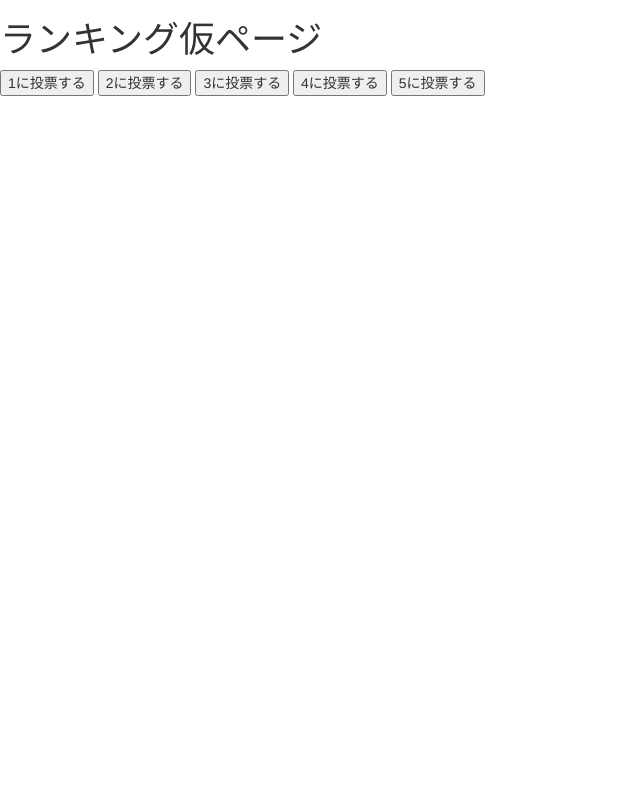
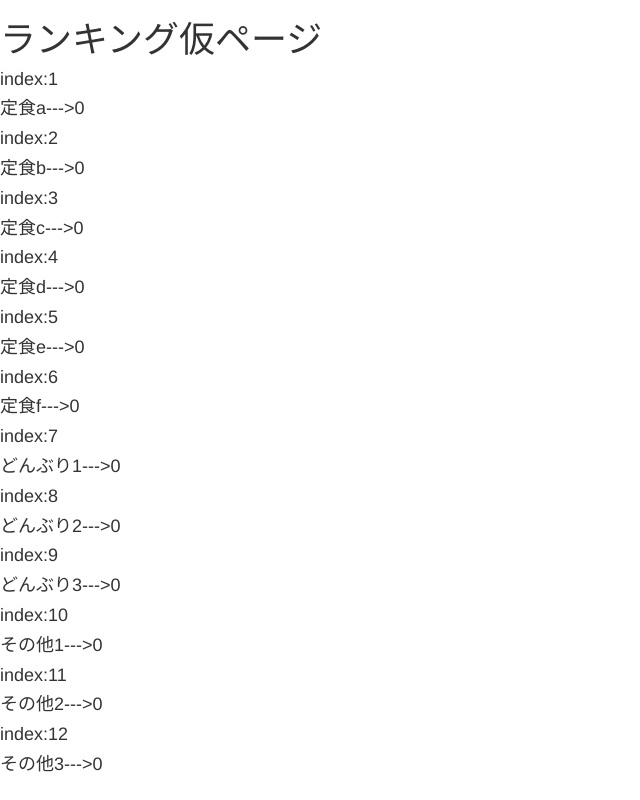
Before and after one commit to NEETFUTURE/portal_site, a Flask app: page /rank in a window 1280 px wide. Shown: the whole page, without its empty margins (0-640 px from the left). Run offline with Flask 2, Linux system fonts and the light colour scheme; some libraries are stand-ins or nearby versions.

Commit message:
データベースの表示テスト

```diff
--- a/app.py
+++ b/app.py
@@ -12,12 +12,71 @@ from datetime import datetime as dtime
 import traceback
 import sys
 
+from sqlalchemy import create_engine, Column
+from sqlalchemy.types import Integer, String
+from sqlalchemy.orm import sessionmaker
+from sqlalchemy.ext.declarative import declarative_base
+from sqlalchemy import desc, asc
+
+
+Base = declarative_base()
+
+class Higawari(Base):
+    __tablename__ = "higawari"
+    id = Column(Integer(), primary_key=True)
+    time = Column(String(), nullable=False)
+    a   = Column(String(), nullable=False)
+    b   = Column(String(), nullable=False)
+    c   = Column(String(), nullable=False)
+    d   = Column(String(), nullable=False)
+    e   = Column(String(), nullable=False)
+    f   = Column(String(), nullable=False)
+    d1  = Column(String(), nullable=False)
+    d2  = Column(String(), nullable=False)
+    d3  = Column(String(), nullable=False)
+    e1  = Column(String())
+    e2  = Column(String())
+    e3  = Column(String())
+
+    vote_a  = Column(Integer(), default=0)
+    vote_b  = Column(Integer(), default=0)
+    vote_c  = Column(Integer(), default=0)
+    vote_d  = Column(Integer(), default=0)
+    vote_e  = Column(Integer(), default=0)
+    vote_f  = Column(Integer(), default=0)
+    vote_d1 = Column(Integer(), default=0)
+    vote_d2 = Column(Integer(), default=0)
+    vote_d3 = Column(Integer(), default=0)
+    vote_e1 =  Column(Integer(), default=0)
+    vote_e2 =  Column(Integer(), default=0)
+    vote_e3 =  Column(Integer(), default=0)
+
+
 CAROUSEL = 'carousel.db'
 HIGAWARI = 'higawari.db'
 OPINION = 'opinion.db'
 OSIRASE = 'osirase.db'
 UPLOADDIR = "upload_picture"
 
+engine = create_engine("sqlite:///%s"%HIGAWARI, echo=True)
+Session = sessionmaker(bind=engine)
+session = Session()
+
+# higawari1 = Higawari(time="2015/2/21",
+#                      a="定食a",
+#                      b="定食b",
+#                      c="定食c",
+#                      d="定食d",
+#                      e="定食e",
+#                      f="定食f",
+#                      d1="どんぶり1",
+#                      d2="どんぶり2",
+#                      d3="どんぶり3",
+#                      e1="その他1",
+#                      e2="その他2",
+#                      e3="その他3")
+# session.add(higawari1)
+# session.commit()
 
 
 app = Flask(__name__)
@@ -36,7 +95,22 @@ def higawari():
 
 @app.route("/rank")
 def rank():
-    return render_template("rank.html")
+    h = session.query(Higawari).filter_by(id=1).first()
+    time = h.time
+    # menu = [h.a,h.b,h.c,h.d,h.e,h.f,
+    #         h.d1,h.d2,h.d3,
+    #         h.e1,h.e2,h.e3]
+    # vote = [h.vote_a,h.vote_b,h.vote_c,
+    #         h.vote_d,h.vote_e,h.vote_f,
+    #         h.vote_d1,h.vote_d2,h.vote_d3,
+    #         h.vote_e1,h.vote_e2,h.vote_e3]
+    menu_vote = [[h.a,h.vote_a],[h.b,h.vote_b],[h.c,h.vote_c],
+                 [h.d,h.vote_d],[h.e,h.vote_e],[h.f,h.vote_f],
+                 [h.d1,h.vote_d1],[h.d2,h.vote_d2],[h.d3,h.vote_d3],
+                 [h.e1,h.vote_e1],[h.e2,h.vote_e2],[h.e3,h.vote_e3]]
+
+
+    return render_template("rank.html",time=time,menu_vote=menu_vote)
 
 
 @app.route("/connect", methods=["POST"])
--- a/higawari.sql
+++ b/higawari.sql
@@ -14,17 +14,16 @@ create table higawari(
     e1 string,
     e2 string,
     e3 string,
-
-    pa string not null,
-    pb string not null,
-    pc string not null,
-    pd string not null,
-    pe string not null,
-    pf string not null,
-    pd1 string not null,
-    pd2 string not null,
-    pd3 string not null,
-    pe1 string,
-    pe2 string,
-    pe3 string
+    vote_a integer defalut "0",
+    vote_b integer defalut "0",
+    vote_c integer defalut "0",
+    vote_d integer defalut "0",
+    vote_e integer defalut "0",
+    vote_f integer defalut "0",
+    vote_d1 integer defalut "0",
+    vote_d2 integer defalut "0",
+    vote_d3 integer defalut "0",
+    vote_e1 integer defalut "0",
+    vote_e2 integer defalut "0",
+    vote_e3 integer defalut "0"
 );
--- a/templates/rank.html
+++ b/templates/rank.html
@@ -24,11 +24,15 @@
 </script>
 <body>
 <h1>ランキング仮ページ</h1>
-	<input type="submit" name="submit" value="1に投票する" id="1" class="voting">
+<!-- 	<input type="submit" name="submit" value="1に投票する" id="1" class="voting">
 	<input type="submit" name="submit" value="2に投票する" id="2" class="voting">
 	<input type="submit" name="submit" value="3に投票する" id="3" class="voting">
 	<input type="submit" name="submit" value="4に投票する" id="4" class="voting">
-	<input type="submit" name="submit" value="5に投票する" id="5" class="voting">
+	<input type="submit" name="submit" value="5に投票する" id="5" class="voting"> -->
+  {% for m,v in menu_vote%}
+    <h4 color="red">index:{{loop.index}}</h4>
+    <h4>{{m}}--->{{v}}</h4>
+  {% endfor %}
 </body>
 
 {% endblock %}
```
Also changed, not shown: higawari.db (added), 1 other file.
